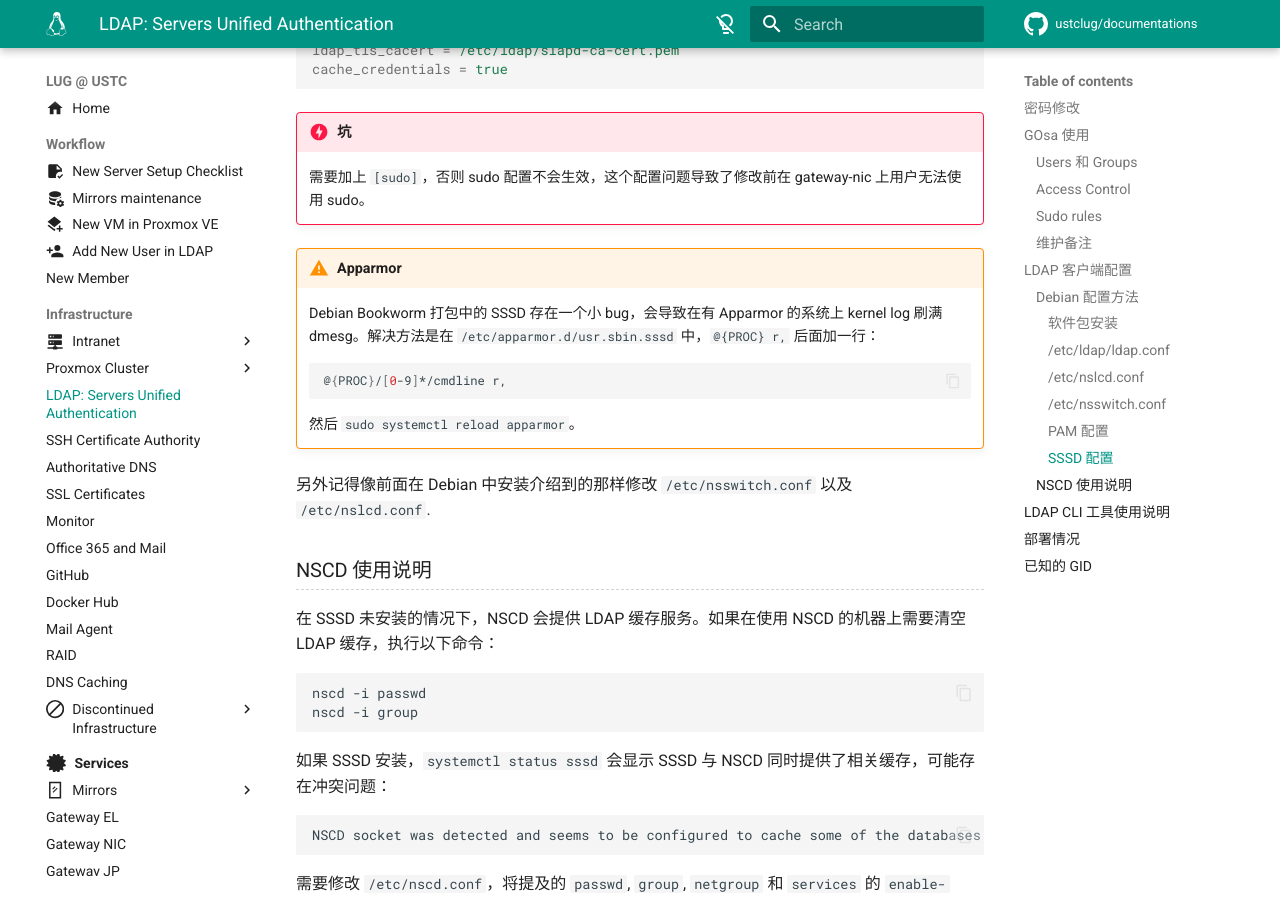
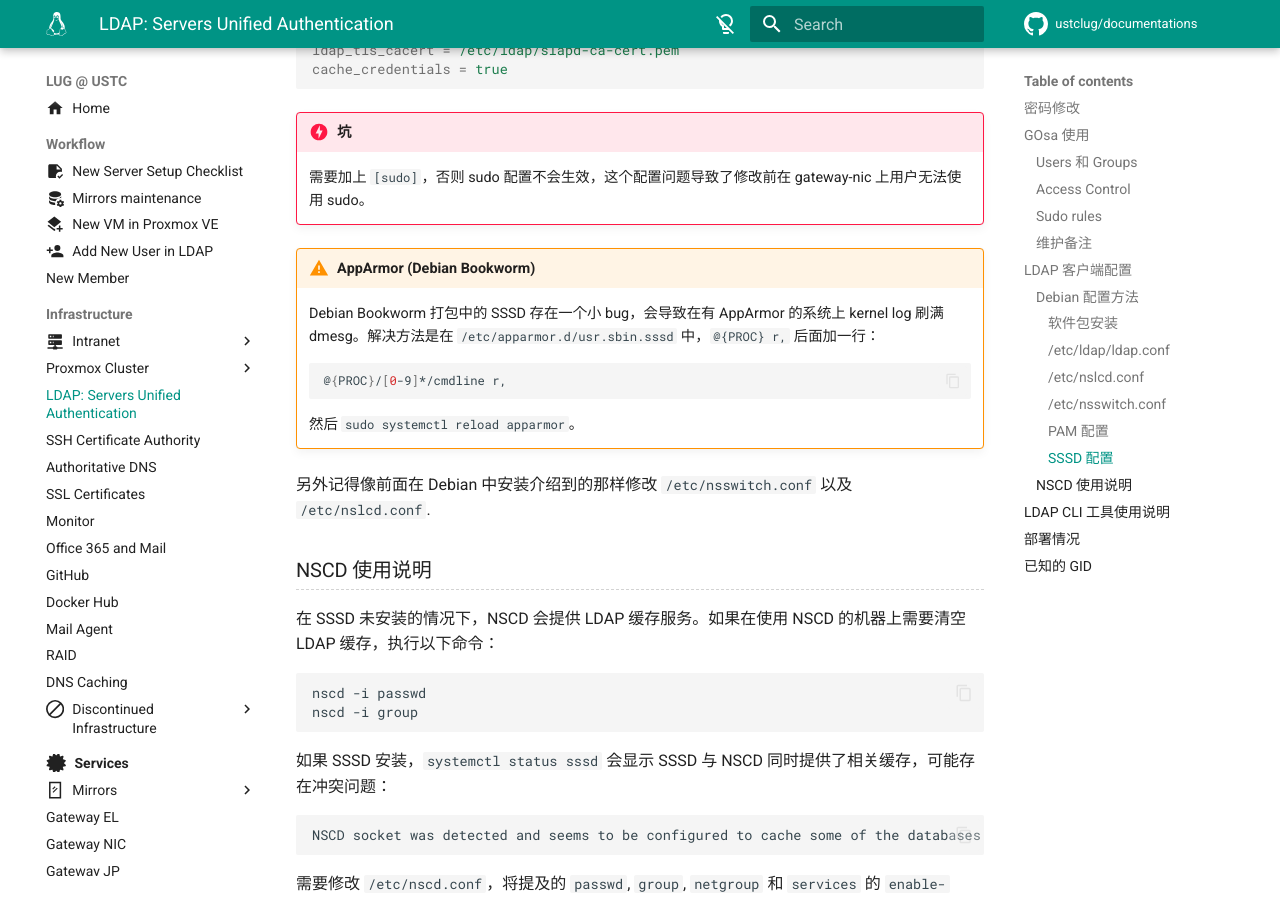
Before and after one commit to ustclug/documentations, an MkDocs documentation site: the page built from docs/infrastructure/ldap.md, in a window 1280 px wide and 900 px high, scrolled down 4767 px. Built offline with MkDocs 1.6.1 and Material for MkDocs 9.7.7, drawn with Linux system fonts in a browser that asks for light colours; comment, search, counter and statistics services are not loaded.

Commit message:
ldap: AppArmor is problematic only in Debian Bookworm

````diff
--- a/docs/infrastructure/ldap.md
+++ b/docs/infrastructure/ldap.md
@@ -169,9 +169,9 @@ session required    pam_mkhomedir.so skel=/etc/skel umask=0022
 
     需要加上 `[sudo]`，否则 sudo 配置不会生效，这个配置问题导致了修改前在 gateway-nic 上用户无法使用 sudo。
 
-!!! warning "Apparmor"
+!!! warning "AppArmor (Debian Bookworm)"
 
-    Debian Bookworm 打包中的 SSSD 存在一个小 bug，会导致在有 Apparmor 的系统上 kernel log 刷满 dmesg。解决方法是在 `/etc/apparmor.d/usr.sbin.sssd` 中，`@{PROC} r,` 后面加一行：
+    Debian Bookworm 打包中的 SSSD 存在一个小 bug，会导致在有 AppArmor 的系统上 kernel log 刷满 dmesg。解决方法是在 `/etc/apparmor.d/usr.sbin.sssd` 中，`@{PROC} r,` 后面加一行：
 
     ```shell
     @{PROC}/[0-9]*/cmdline r,
````
